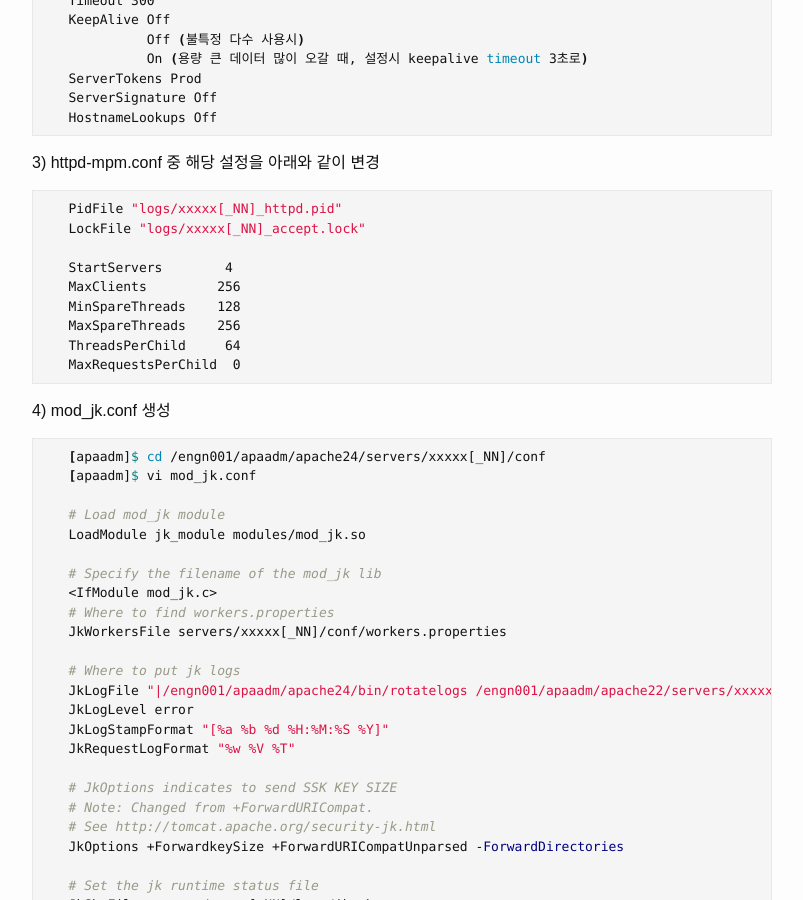
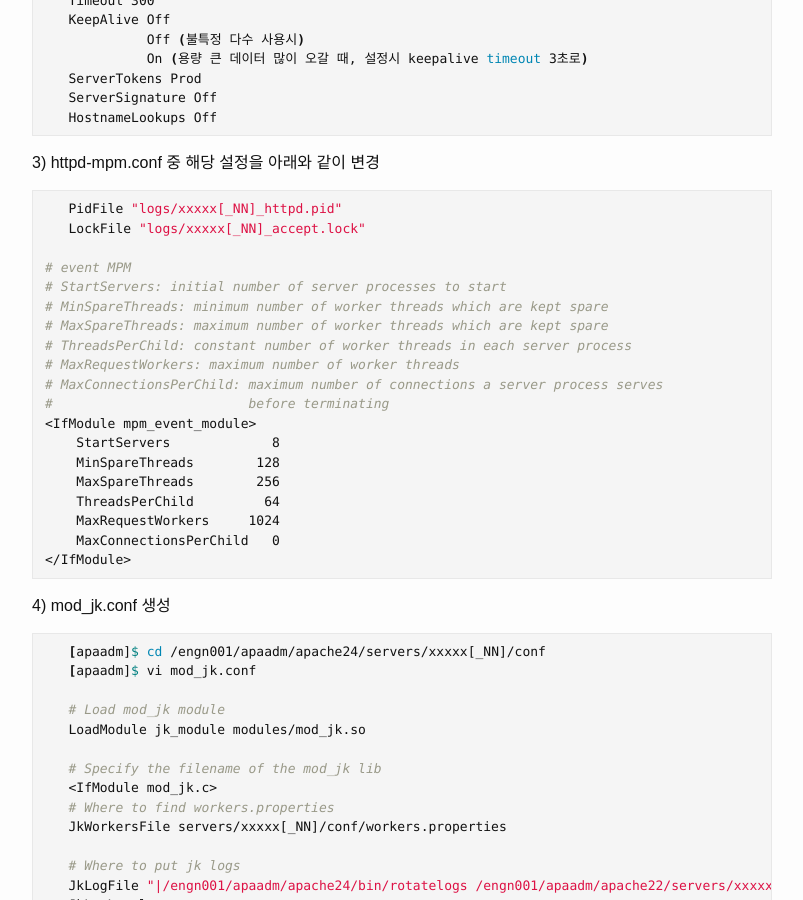
Before and after one commit to SoonhyukYoon/soonhyukyoon.github.io, a Jekyll site: the page built from _posts/2016-05-12-WebServer-Apache_HTTPD.md, in a window 1280 px wide and 900 px high, scrolled down 6229 px. Shown: the whole window, without its empty margins (238-1041 px from the left). Built offline with Jekyll 4.4.1, drawn with Linux system fonts in a browser that asks for light colours.

Commit message:
포스트 오류 수정

````diff
--- a/_posts/2016-05-12-WebServer-Apache_HTTPD.md
+++ b/_posts/2016-05-12-WebServer-Apache_HTTPD.md
@@ -350,12 +350,22 @@ published: true
    PidFile "logs/xxxxx[_NN]_httpd.pid"
    LockFile "logs/xxxxx[_NN]_accept.lock"
 
-   StartServers        4
-   MaxClients         256
-   MinSpareThreads    128
-   MaxSpareThreads    256
-   ThreadsPerChild     64
-   MaxRequestsPerChild  0
+# event MPM
+# StartServers: initial number of server processes to start
+# MinSpareThreads: minimum number of worker threads which are kept spare
+# MaxSpareThreads: maximum number of worker threads which are kept spare
+# ThreadsPerChild: constant number of worker threads in each server process
+# MaxRequestWorkers: maximum number of worker threads
+# MaxConnectionsPerChild: maximum number of connections a server process serves
+#                         before terminating
+<IfModule mpm_event_module>
+    StartServers             8
+    MinSpareThreads        128
+    MaxSpareThreads        256
+    ThreadsPerChild         64
+    MaxRequestWorkers     1024
+    MaxConnectionsPerChild   0
+</IfModule>
    ```
 
    4) mod_jk.conf 생성
````
